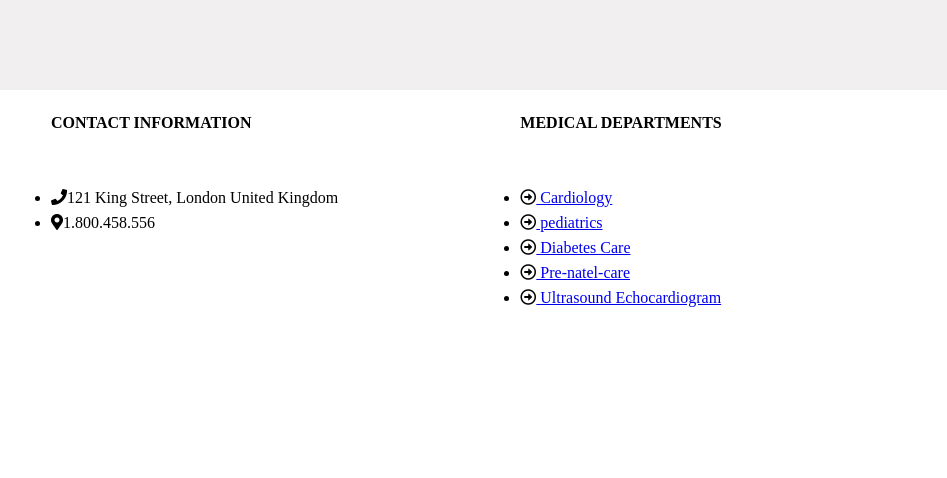
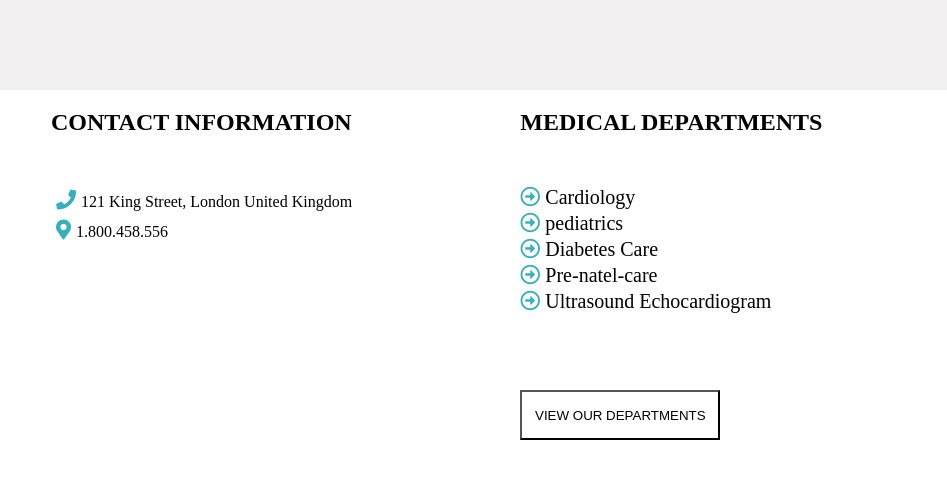
Before and after one commit to adele-recubini/proj-html-vuejs, a website: page index.html in a window 1280 px wide. Shown: the part 2280-2758 px from the top of the page, 333-1280 px from the left. Drawn offline with nearby package versions, Linux system fonts and the light colour scheme.

Commit message:
modifiche

```diff
--- a/index.html
+++ b/index.html
@@ -137,7 +137,7 @@
         </div>
 
         <div class="item-specials">
-          <h4>CONTACT INFORMATION</h4><br><br>
+          <h2>CONTACT INFORMATION</h2><br><br>
           <ul>
             <li v-for="icon in iconPosition">
               <i :class="icon.group + ' ' + icon.prefix + icon.name"></i><span>{{icon.contact}}</span>
@@ -146,15 +146,15 @@
         </div>
 
         <div class="item-special">
-          <h4>MEDICAL DEPARTMENTS</h4><br><br>
+          <h2>MEDICAL DEPARTMENTS</h2><br><br>
           <ul>
             <li v-for="element in medicalDepartment">
             <i class="far fa-arrow-alt-circle-right"></i><a href="#">
                 {{element}}
               </a>
-
             </li>
-          </ul>
+          </ul><br><br><br>
+          <span><button type="button" name="button">VIEW OUR DEPARTMENTS</button></span>
 
         </div>
 
--- a/src/app.scss
+++ b/src/app.scss
@@ -170,37 +170,11 @@
 .footer{
   @include flex;
   height: 500px;
-
+// item left
   .item{
     width: 20%;
     line-height: 25PX;
     margin-top: 20px;
-  }
-  .item-special{
-    width: 30%;
-    line-height: 25PX;
-    margin-top: 20px;
-  }
-
-  .item-specials{
-    width: 30%;
-    line-height: 25PX;
-    margin-top: 20px;
-  }
-
-  .item-spacial>ul>li{
-    list-style: none;
-
-  }
-
-
-
-  .item-spacial>ul>a{
-    text-decoration: none;
-    list-style: none;
-  }
-  .item-spacial>ul>li>i{
-    color: blue;
   }
   .item>ul>li{
     display: inline;
@@ -209,9 +183,57 @@
   .item>ul>li>i{
     font-size: 40px;
     padding: 10px;
+  }
+
+// item centre -- item specials
+
+.item-specials{
+  width: 30%;
+  line-height: 25PX;
+  margin-top: 20px;
 
 
+  &>ul>li{
+    list-style: none;
   }
+
+  &>ul>li>i{
+    color: $button;
+    font-size: 20px;
+    padding: 5px;
+
+  }
+}
+
+// item right
+  .item-special{
+    width: 30%;
+    line-height: 25PX;
+    margin-top: 20px;
+
+    &>ul>li{
+      list-style: none;
+    }
+
+    &>ul>li>a{
+      text-decoration: none;
+      color: black;
+      font-size: 20px;
+    }
+
+   &>ul>li>i{
+      color: $button;
+      font-size: 20px;
+    }
+
+    &>span>button{
+      width: 200px;
+      height: 50px;
+      background-color: $word;
+    }
+  }
+
+
 }
 
 
```
Also changed, not shown: dist/app.css.
